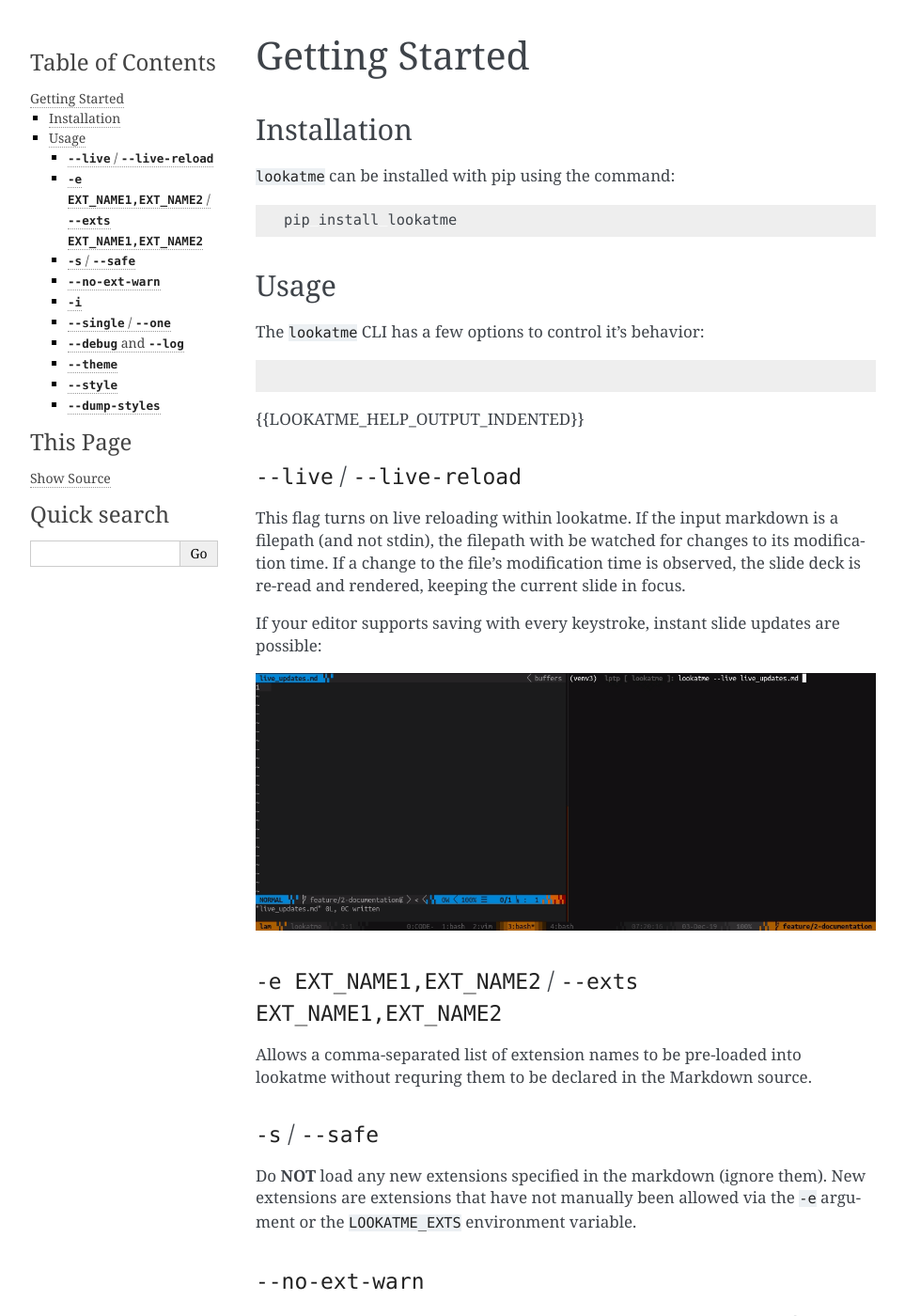
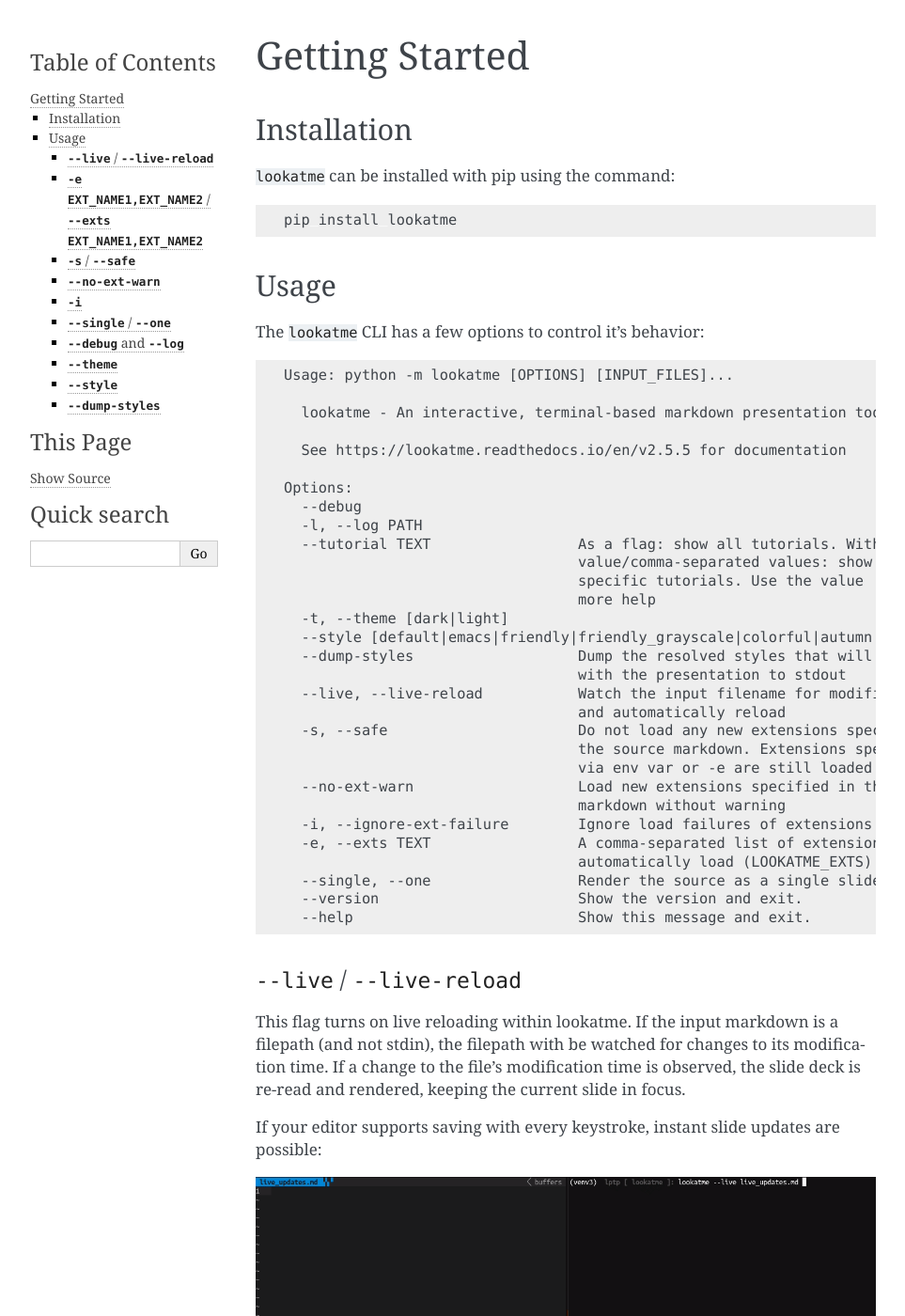
Before and after one commit to d0c-s4vage/lookatme, a Sphinx documentation site: the page built from docs/source/getting_started.rst, in a window 1280 px wide and 1400 px high. Shown: the whole window at 94% size, without its empty margins (148-1111 px from the left). Built offline with Sphinx 7.4.7, drawn with Linux system fonts in a browser that asks for light colours; pages that are not in the unit, such as notebooks, are missing from menus; the version number could not be read and is left out; the version number is read from the project's files by our own code.

Commit message:
Commit for v2.5.5

```diff
--- a/docs/source/conf.py
+++ b/docs/source/conf.py
@@ -47,7 +47,7 @@
 
 
 # The full version, including alpha/beta/rc tags
-release = os.environ.get("READTHEDOCS_VERSION", '{{VERSION}}')
+release = os.environ.get("READTHEDOCS_VERSION", '2.5.5')
 
 
 # -- General configuration ---------------------------------------------------
--- a/docs/source/getting_started.rst
+++ b/docs/source/getting_started.rst
@@ -20,7 +20,36 @@
 
 .. code-block:: text
 
-{{LOOKATME_HELP_OUTPUT_INDENTED}}
+    Usage: python -m lookatme [OPTIONS] [INPUT_FILES]...
+
+      lookatme - An interactive, terminal-based markdown presentation tool.
+
+      See https://lookatme.readthedocs.io/en/v2.5.5 for documentation
+
+    Options:
+      --debug
+      -l, --log PATH
+      --tutorial TEXT                 As a flag: show all tutorials. With a
+                                      value/comma-separated values: show the
+                                      specific tutorials. Use the value 'help' for
+                                      more help
+      -t, --theme [dark|light]
+      --style [default|emacs|friendly|friendly_grayscale|colorful|autumn|murphy|manni|material|monokai|perldoc|pastie|borland|trac|native|fruity|bw|vim|vs|tango|rrt|xcode|igor|paraiso-light|paraiso-dark|lovelace|algol|algol_nu|arduino|rainbow_dash|abap|solarized-dark|solarized-light|sas|staroffice|stata|stata-light|stata-dark|inkpot|zenburn|gruvbox-dark|gruvbox-light|dracula|one-dark|lilypond|nord|nord-darker|github-dark]
+      --dump-styles                   Dump the resolved styles that will be used
+                                      with the presentation to stdout
+      --live, --live-reload           Watch the input filename for modifications
+                                      and automatically reload
+      -s, --safe                      Do not load any new extensions specified in
+                                      the source markdown. Extensions specified
+                                      via env var or -e are still loaded
+      --no-ext-warn                   Load new extensions specified in the source
+                                      markdown without warning
+      -i, --ignore-ext-failure        Ignore load failures of extensions
+      -e, --exts TEXT                 A comma-separated list of extension names to
+                                      automatically load (LOOKATME_EXTS)
+      --single, --one                 Render the source as a single slide
+      --version                       Show the version and exit.
+      --help                          Show this message and exit.
 
 ``--live`` / ``--live-reload``
 ^^^^^^^^^^^^^^^^^^^^^^^^^^^^^^
--- a/lookatme/__init__.py
+++ b/lookatme/__init__.py
@@ -1 +1 @@
-VERSION = __version__ = "{{VERSION}}"
+VERSION = __version__ = "2.5.5"
--- a/setup.py
+++ b/setup.py
@@ -19,7 +19,7 @@
 
 setup(
     name="lookatme",
-    version="{{VERSION}}",
+    version="2.5.5",
     description="An interactive, command-line presentation tool",
     author="James Johnson",
     author_email="d0c.s4vage@gmail.com",
```
Also changed, not shown: README.md (+1 -1 lines), 1 other file.
